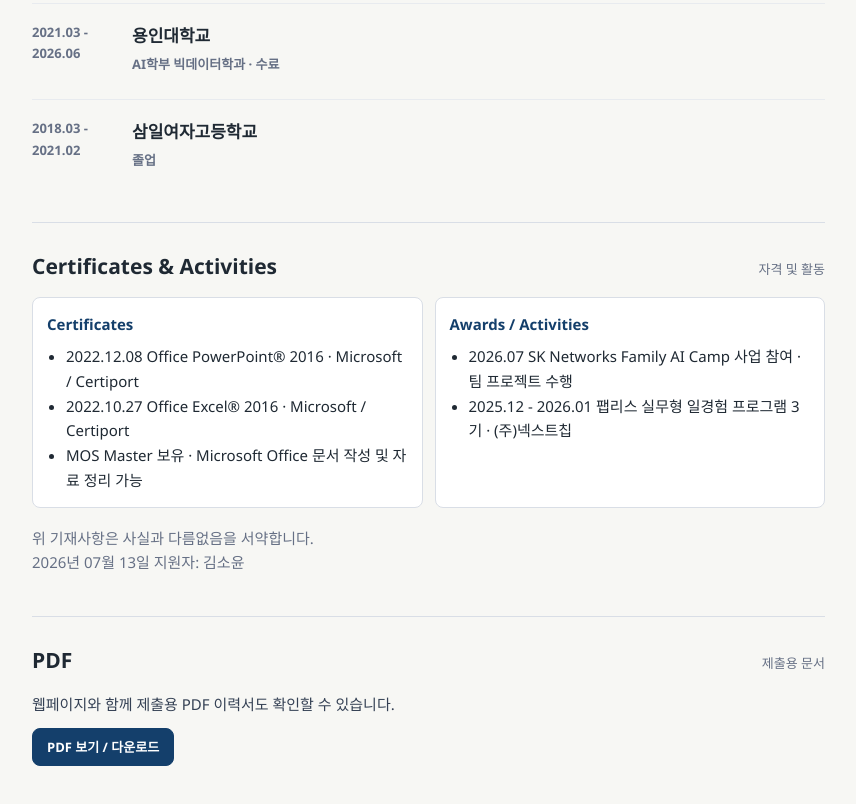
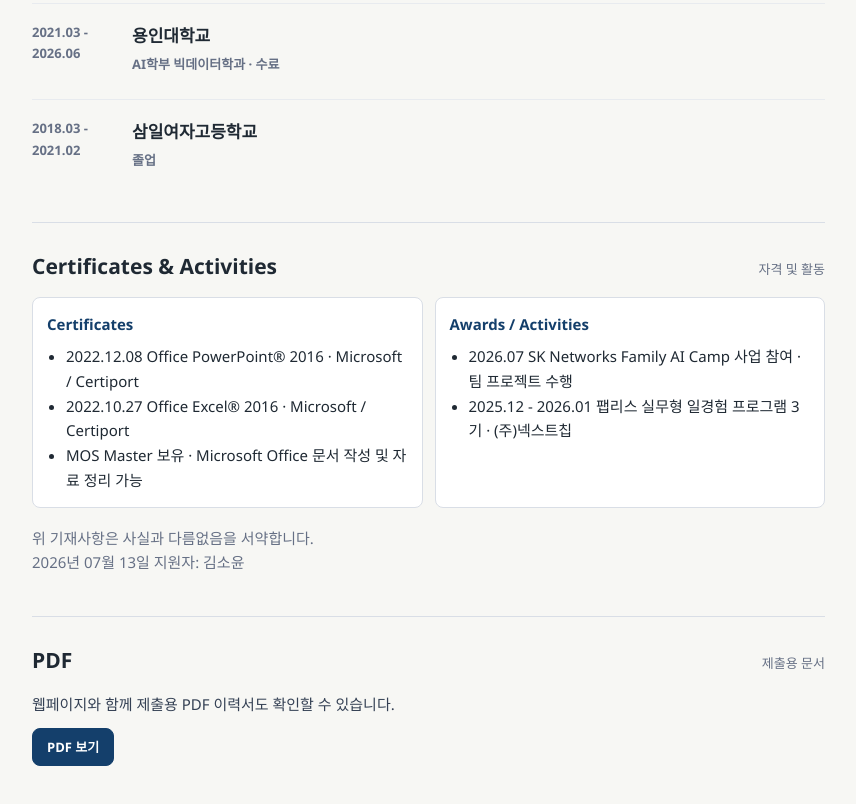
Before and after one commit to gimsoyun868-oss/gimsoyun868-oss.github.io, a plain HTML site: page index.html in a window 1280 px wide. Shown: the part 1970-2774 px from the top of the page, without its empty margins (375-1231 px from the left). Drawn offline with Linux system fonts and the light colour scheme.

Commit message:
Update PDF link

```diff
--- a/index.html
+++ b/index.html
@@ -272,7 +272,7 @@
         <div class="section-head"><h2>PDF</h2><p class="section-note">제출용 문서</p></div>
         <p class="desc">웹페이지와 함께 제출용 PDF 이력서도 확인할 수 있습니다.</p>
         <div class="pdf-actions">
-          <a href="resume_pdf.html" target="_blank" rel="noopener">PDF 보기 / 다운로드</a>
+          <a href="resume_pdf.html?v=20260713-pdf" target="_blank" rel="noopener">PDF 보기</a>
         </div>
       </section>
     </div>
```
